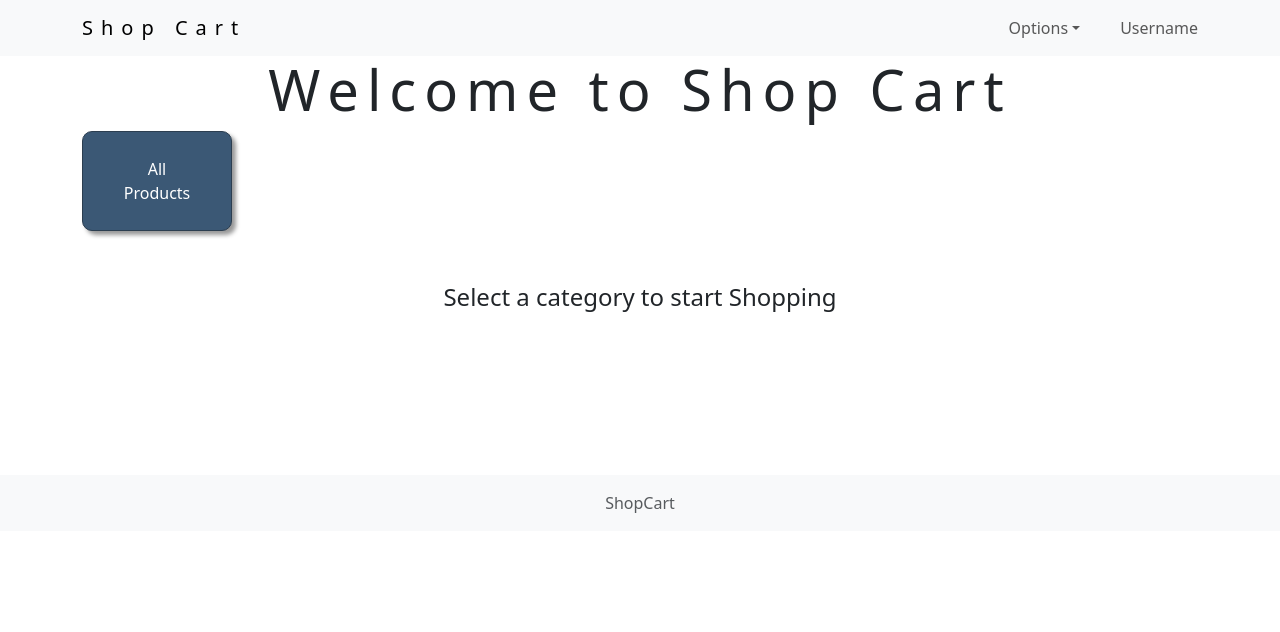
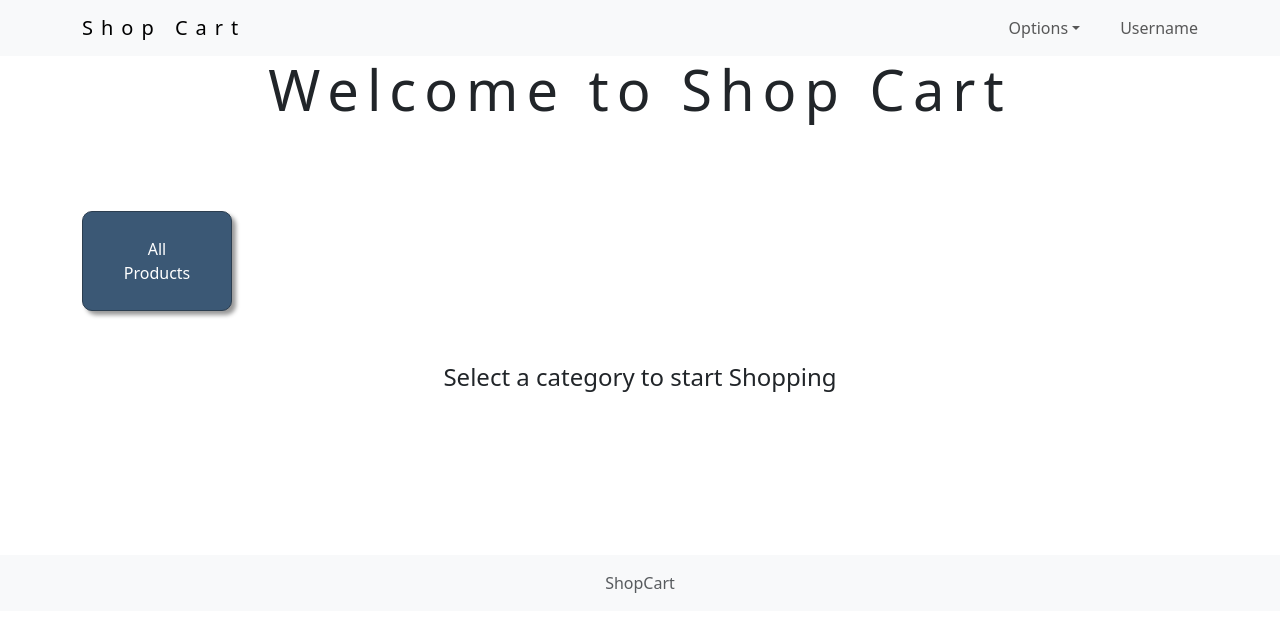
Before and after one commit to hussainaabid99/ShopCart, a React (Vite) app: page / in a window 1280 px wide. Shown: the top 632 px of the page. Built offline with nearby package versions, Linux system fonts and the light colour scheme.

Commit message:
Added basic routing using react-router

```diff
--- a/package.json
+++ b/package.json
@@ -13,6 +13,7 @@
     "bootstrap": "^5.3.3",
     "react": "^18.3.1",
     "react-dom": "^18.3.1",
+    "react-router-dom": "^6.26.2",
     "reactstrap": "^9.2.3"
   },
   "devDependencies": {
--- a/src/App.jsx
+++ b/src/App.jsx
@@ -1,14 +1,22 @@
+//CSS import
 import './App.css'
+
+//Custom Components
 import Footer from './components/Footer/Footer';
 import Header from './components/Header/Header';
-import Home from './pages/Home/Home';
+import MainRoutes from './routes/MainRoutes';
 
 function App() {
 
   return (
     <div className='app-wrapper'>
-      <Header color="light" light={true} expand="md" container="md" />
-      <Home />
+      <Header
+        color="light"
+        light={true}
+        expand="md"
+        container="md"
+      />
+      <MainRoutes />
       <Footer />
     </div>
   )
--- /dev/null
+++ b/src/pages/Error/Error.css
@@ -0,0 +1,6 @@
+.error-wrapper {
+     display: flex;
+     flex-direction: row;
+     align-items: center;
+     justify-content: center;
+}
--- /dev/null
+++ b/src/pages/Error/Error.jsx
@@ -0,0 +1,12 @@
+//CSS imports
+import './Error.css';
+
+function Error() {
+     return (
+          <div className="error-wrapper">
+               <img src="https://colorlib.com/wp/wp-content/uploads/sites/2/404-error-template-3.png" alt="ERROR" />
+          </div>
+     )
+}
+
+export default Error;
--- a/src/pages/Home/Home.css
+++ b/src/pages/Home/Home.css
@@ -9,8 +9,8 @@
      font-size: 1.5rem;
 }
 
-.category-list {
-     margin-top: 3rem;
+#categoryList {
+     margin-top: 5rem;
      gap: 1rem;
 }
 
@@ -36,3 +36,7 @@
      box-shadow: none;
      transition: box-shadow 0.15s linear 0s;
 }
+
+.welcome-wrapper {
+     margin-top: 5 rem;
+}
--- a/src/pages/Home/Home.jsx
+++ b/src/pages/Home/Home.jsx
@@ -3,7 +3,7 @@ import './Home.css'
 
 function Home() {
      return (
-          <div className="container">
+          <div className="container welcome-wrapper">
                <div className="row">
                     <h2 className="home-title text-center">Welcome to Shop Cart</h2>
                     <div className="category-list d-flex flex-row justify-content-between align-items-center"
--- /dev/null
+++ b/src/routes/MainRoutes.jsx
@@ -0,0 +1,16 @@
+import { Route, Routes } from "react-router-dom";
+import Home from "../pages/Home/Home";
+import Error from "../pages/Error/Error";
+
+function MainRoutes() {
+
+     return (
+          <Routes>
+               <Route path="/" element={<Home />} />
+               <Route path="*" element={<Error />} />
+          </Routes>
+     )
+
+}
+
+export default MainRoutes;
```
Also changed, not shown: src/main.jsx (+6 -4 lines), 1 other file (tests, documents, lock files or other folders).
